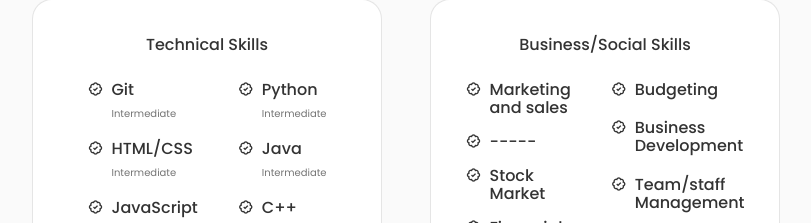
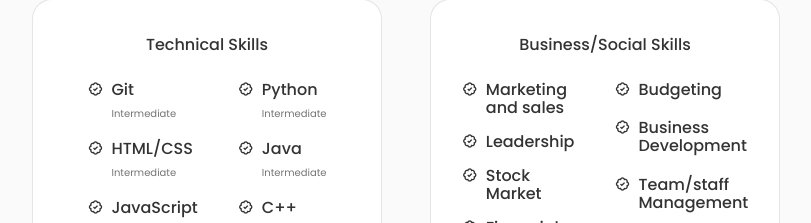
Before and after one commit to preetham28a/portfolio, a React (Create React App) app: page / in a window 1280 px wide. Shown: the part 1854-2077 px from the top of the page, without its empty margins (234-1045 px from the left). Built offline with nearby package versions, Linux system fonts and the light colour scheme.

Commit message:
changes in skills

```diff
--- a/src/components/skills/Backend.jsx
+++ b/src/components/skills/Backend.jsx
@@ -19,7 +19,7 @@ const Backend = () => {
             <i class="bx bx-badge-check"></i>
 
             <div>
-              <h3 className="skills__name">-----</h3>
+              <h3 className="skills__name">Leadership</h3>
             </div>
           </div>
 
```
